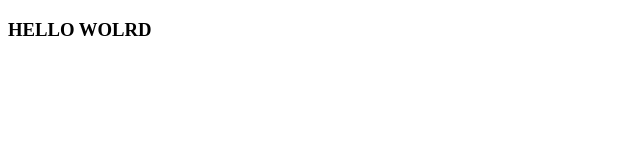
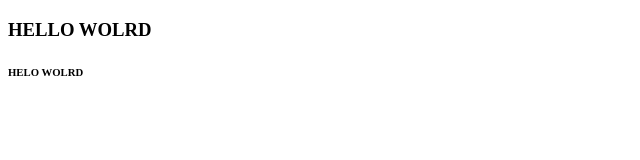
Before and after one commit to Xitosu13/Pagina-A, a plain HTML site: page Index.html in a window 1280 px wide. Shown: the full height of the page, 0-640 px from the left. Drawn offline with Linux system fonts and the light colour scheme.

Commit message:
adionando h6

```diff
--- a/Index.html
+++ b/Index.html
@@ -7,5 +7,6 @@
 </head>
 <body>
     <h3>HELLO WOLRD</h3>
+    <h6>HELO WOLRD</h6>
 </body>
 </html>
```
